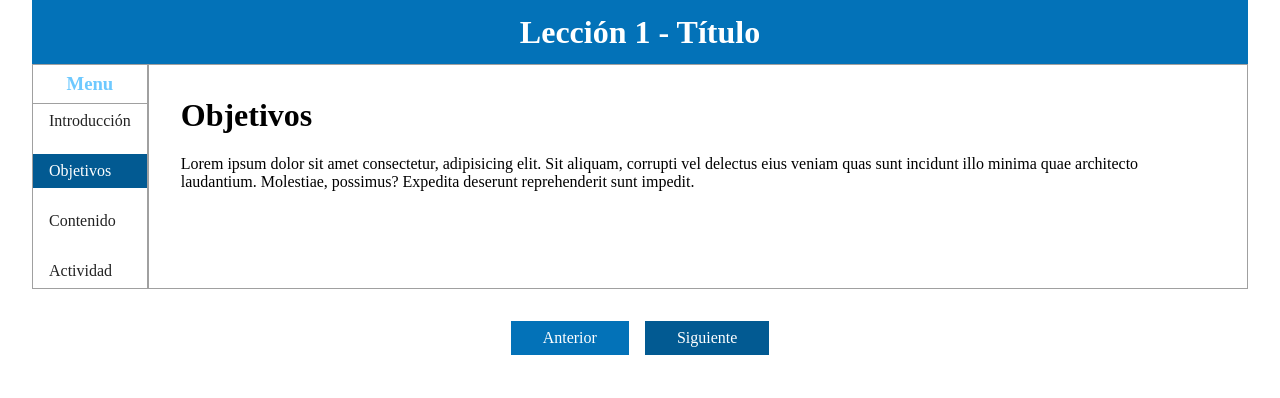
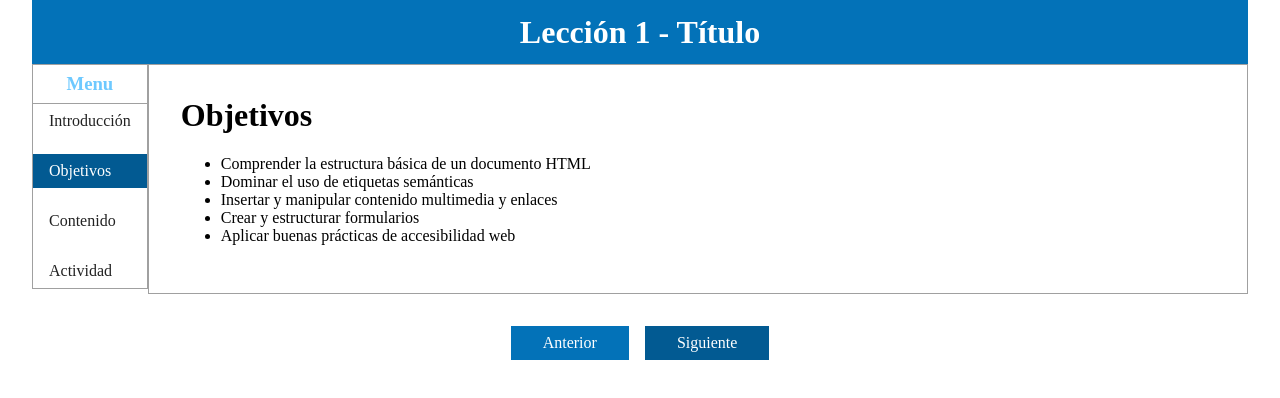
Before and after one commit to BramdonSantiago/ovas-virtuales, an Angular app: page /objetivos in a window 1280 px wide. Shown: the top 398 px of the page. Built offline with nearby package versions, Linux system fonts and the light colour scheme.

Commit message:
Responsive

```diff
--- a/src/app/components/menu-nav/menu-nav.component.scss
+++ b/src/app/components/menu-nav/menu-nav.component.scss
@@ -27,5 +27,4 @@
             }
         }
     }
-
 }
--- a/src/app/page/contenido/contenido.component.html
+++ b/src/app/page/contenido/contenido.component.html
@@ -2,8 +2,10 @@
     <div class="content-main">
         <app-menu-nav></app-menu-nav>
         <div class="the-content">
-            <h1>Contenido</h1>
-            <p>Lorem ipsum dolor sit amet consectetur, adipisicing elit. Sit aliquam, corrupti vel delectus eius veniam quas sunt incidunt illo minima quae architecto laudantium. Molestiae, possimus? Expedita deserunt reprehenderit sunt impedit.</p>
+            <p>HTML, o HyperText Markup Language, es el pilar sobre el que se construye la web moderna. Su función principal es definir la estructura y el contenido de una página web mediante el uso de etiquetas que indican al navegador cómo debe interpretar cada sección del documento. Aunque HTML no controla directamente el diseño visual —pues ese papel se delega en CSS— sí establece el esqueleto necesario para que una página funcione correctamente. Comprender cómo se organiza un archivo HTML y qué papel desempeña cada una de sus partes es esencial para cualquier persona que quiera iniciarse en el desarrollo web. Esta lección busca justamente sentar esas bases, explicando las piezas fundamentales que componen un documento y cómo interactúan entre sí.</p>
+            <p>Un documento HTML empieza siempre con la declaración !DOCTYPE html, que indica al navegador que debe interpretar el archivo siguiendo los estándares actuales. A partir de ahí, la estructura se divide en dos bloques principales: head y body. El primero contiene metadatos, enlaces a hojas de estilo, scripts y configuraciones que no se muestran directamente al usuario, pero que son esenciales para el funcionamiento del sitio. El segundo, en cambio, es el lugar donde se coloca el contenido visible como textos, imágenes, enlaces, formularios y secciones generales. Conocer esta separación no solo permite organizar mejor el código, sino que también ayuda a comprender cómo se procesa la información detrás de escena.</p>
+            <p>Además de la estructura básica, HTML cuenta con un conjunto de etiquetas semánticas que ayudan a dar un significado claro al contenido. Estas etiquetas, como header, nav, section, article y footer, le permiten tanto al navegador como a los lectores de pantalla entender qué representa cada parte de la página. El uso adecuado de semántica no solo mejora la accesibilidad para usuarios con discapacidad visual, sino que también influye positivamente en el SEO, facilitando que los motores de búsqueda interpreten y clasifiquen mejor el contenido. Por esta razón, aprender estas etiquetas desde el inicio es un paso clave en el camino hacia la creación de sitios web bien estructurados y profesionalmente diseñados.</p>
+            <p>Finalmente, dominar HTML implica también entender cómo integrar diferentes tipos de contenido y cómo hacerlo de forma accesible. Esto incluye desde insertar imágenes con atributos alt adecuados, hasta crear formularios funcionales que permitan recopilar datos de los usuarios. Un desarrollador principiante debe saber que cada elemento tiene atributos que pueden mejorar su comportamiento o accesibilidad. Al comprender estas posibilidades, se abre la puerta a crear páginas más completas, intuitivas y alineadas con las necesidades reales de los usuarios. Esta lección representa el primer paso hacia ese objetivo, proporcionando una base sólida para continuar explorando el desarrollo web.</p>
         </div>
     </div>
 </div>
--- a/src/app/page/introduccion/introduccion.component.html
+++ b/src/app/page/introduccion/introduccion.component.html
@@ -3,7 +3,8 @@
         <app-menu-nav></app-menu-nav>
         <div class="the-content">
             <h1>Introducción</h1>
-            <p>Lorem ipsum dolor sit amet consectetur, adipisicing elit. Sit aliquam, corrupti vel delectus eius veniam quas sunt incidunt illo minima quae architecto laudantium. Molestiae, possimus? Expedita deserunt reprehenderit sunt impedit.</p>
+            <h2>Introducción a HTML y su Estructura Fundamental</h2>
+            <p>En esta lección aprenderás los fundamentos de HTML, su estructura básica y las etiquetas esenciales para crear páginas web correctamente organizadas y accesibles.</p>
         </div>
     </div>
 </div>
--- a/src/app/page/objetivos/objetivos.component.html
+++ b/src/app/page/objetivos/objetivos.component.html
@@ -3,7 +3,13 @@
         <app-menu-nav></app-menu-nav>
         <div class="the-content">
             <h1>Objetivos</h1>
-            <p>Lorem ipsum dolor sit amet consectetur, adipisicing elit. Sit aliquam, corrupti vel delectus eius veniam quas sunt incidunt illo minima quae architecto laudantium. Molestiae, possimus? Expedita deserunt reprehenderit sunt impedit.</p>
+            <ul>
+                <li>Comprender la estructura básica de un documento HTML</li>
+                <li>Dominar el uso de etiquetas semánticas</li>
+                <li>Insertar y manipular contenido multimedia y enlaces</li>
+                <li>Crear y estructurar formularios</li>
+                <li>Aplicar buenas prácticas de accesibilidad web</li>
+            </ul>
         </div>
     </div>
 </div>
--- a/src/styles.scss
+++ b/src/styles.scss
@@ -27,6 +27,9 @@ h1, h2, h3, h4, p {
 @media(min-width: 1200px) {
     .content-main {
         display: flex;
-        justify-content: space-between;
+        // justify-content: space-between;
+        .the-content {
+            flex: 1;
+        }
     }
 }
```
